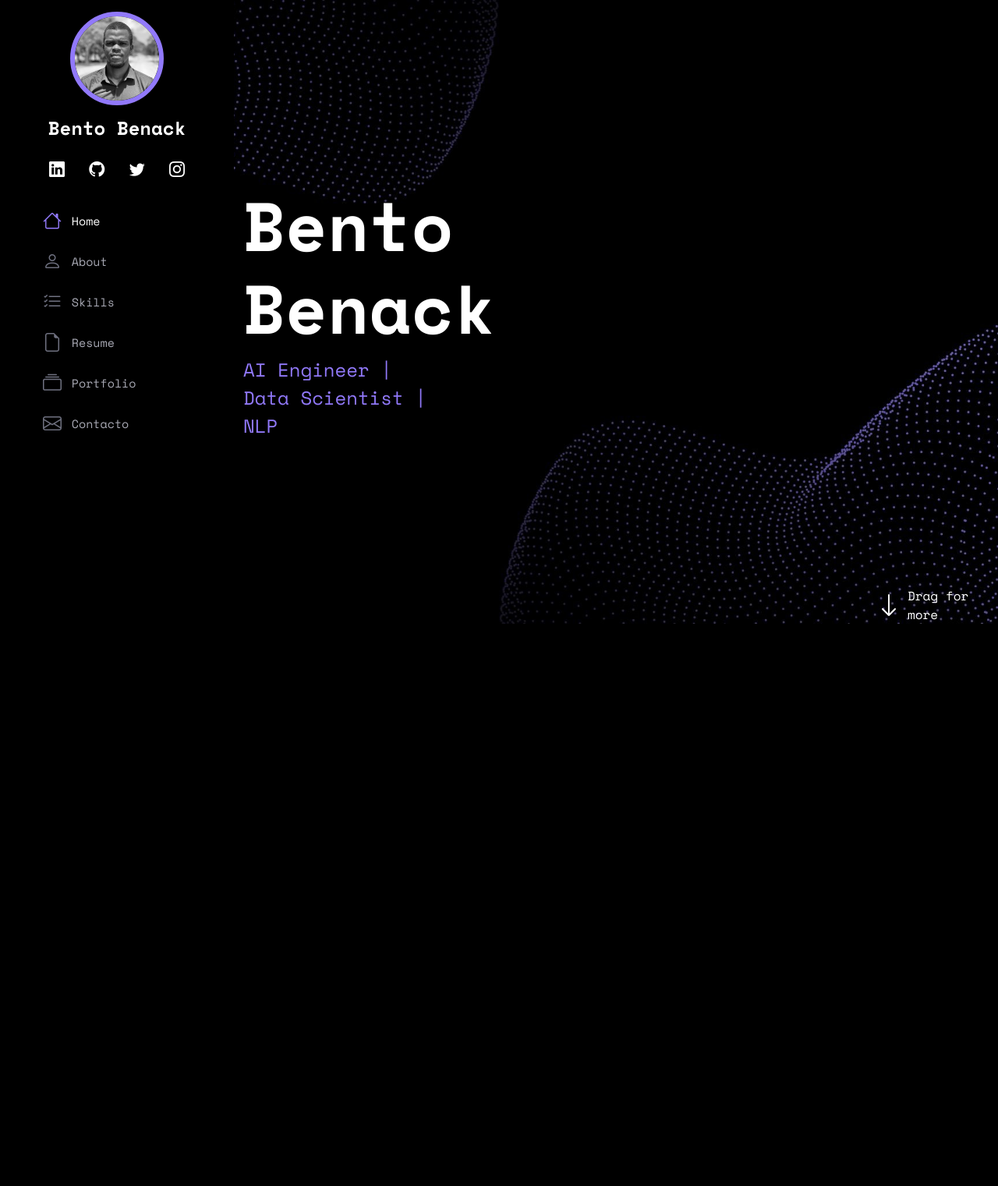
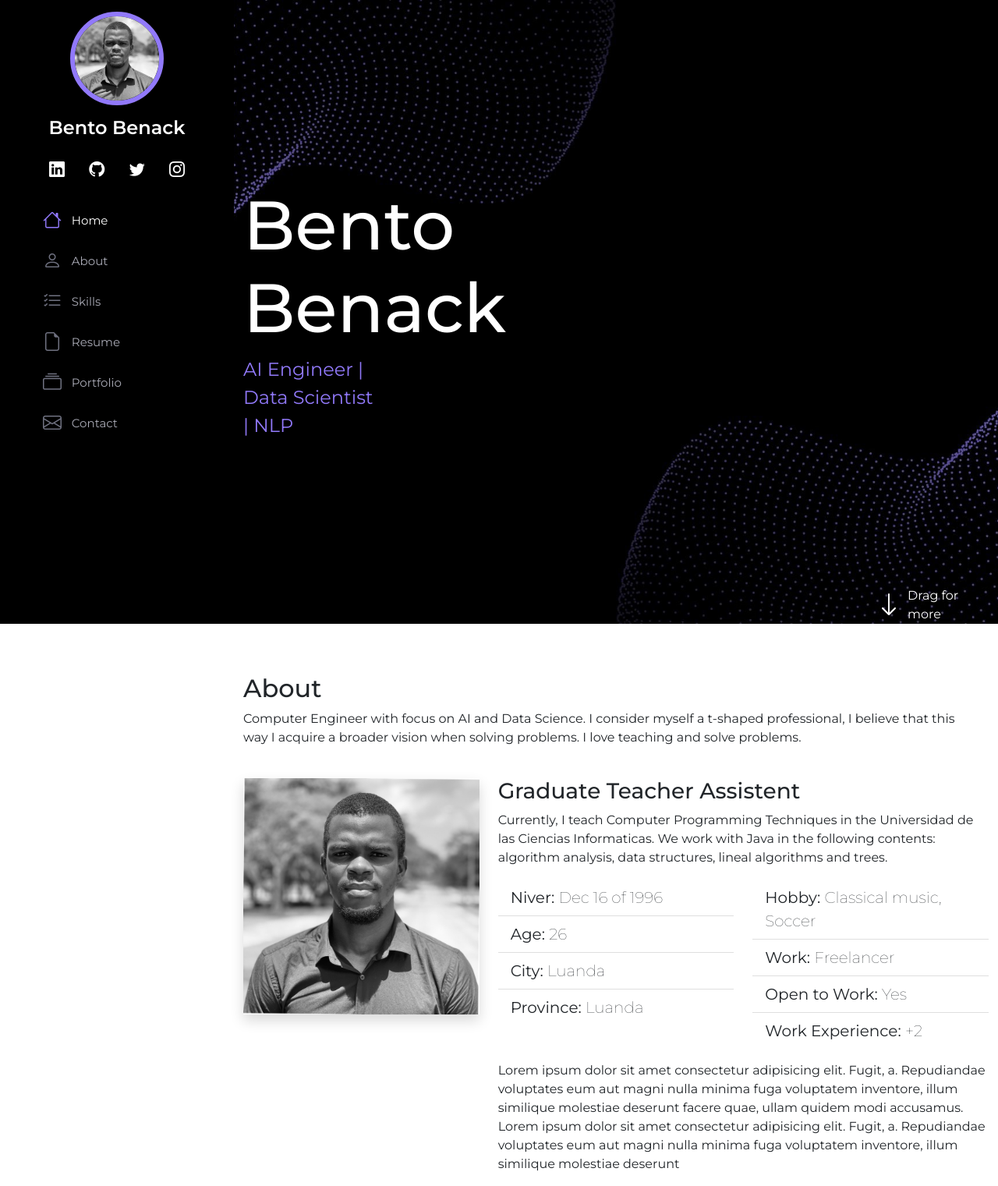
Before and after one commit to bentobenack/portfolio, a Flask app: page / in a window 1280 px wide. Shown: the whole page at 78% size. Before the commit the page ends 800 px from the top, so only its background shows below. Run offline with Flask 2, Linux system fonts and the light colour scheme; some libraries are stand-ins or nearby versions.

Commit message:
about sections and scrollbar-thumb done

```diff
--- a/static/style.css
+++ b/static/style.css
@@ -1,7 +1,9 @@
-@import url('https://fonts.googleapis.com/css2?family=Space+Mono:ital,wght@0,400;0,700;1,400;1,700&display=swap');
+/* @import url('https://fonts.googleapis.com/css2?family=Space+Mono:ital,wght@0,400;0,700;1,400;1,700&display=swap'); */
+@import url('https://fonts.googleapis.com/css2?family=Montserrat:ital,wght@0,100;0,200;0,300;0,400;0,500;0,600;0,700;0,800;0,900;1,100;1,200;1,300;1,400;1,500;1,600;1,700;1,800;1,900&family=Space+Mono:ital,wght@0,400;0,700;1,400;1,700&display=swap');
 
 html, body{
-    font-family: 'Space Mono', monospace;
+    /* font-family: 'Space Mono', monospace; */
+    font-family: 'Montserrat', sans-serif;
     width: 100%;
     height: 100%;
 }
@@ -105,11 +107,11 @@ section#home {
 
 section#home h2{
     font-size: 5.5rem;
-    font-weight: 600;
+    font-weight: 500;
 }
 
 section#home span#subtitle{
-    margin-right: 7.5rem;
+    margin-right: 13rem;
     font-size: 1.5rem;
     color: #9179FA;
 }
@@ -169,3 +171,17 @@ i.menu-mobile {
         margin-left: 0;
     }
 }
+
+*::-webkit-scrollbar {
+    width: 10px;
+}
+
+*::-webkit-scrollbar-track {
+    width: 12px;
+    box-shadow: inset 0 0 .3rem #00000050;
+    background-color: #fff;
+}
+
+*::-webkit-scrollbar-thumb {
+    background-color: #9179FA;
+}
--- a/templates/index.html
+++ b/templates/index.html
@@ -37,33 +37,33 @@
         <nav id="navbar" class="nav-menu">
             <ul class="nav flex-column">
                 <li class="nav-item">
-                  <a class="nav-link active" aria-current="page" href="#">
+                  <a class="nav-link active" aria-current="page" href="#home">
                     <i class="bi bi-house" aria-hidden="true"></i> Home</a>
                 </li>
 
                 <li class="nav-item">
-                  <a class="nav-link" href="#">
+                  <a class="nav-link" href="#about">
                     <i class="bi bi-person" aria-hidden="true"></i> About</a>
                 </li>
 
                 <li class="nav-item">
-                  <a class="nav-link" href="#">
+                  <a class="nav-link" href="#skills">
                     <i class="bi bi-list-check" aria-hidden="true"></i> Skills</a>
                 </li>
 
                 <li class="nav-item">
-                    <a class="nav-link" href="#">
+                    <a class="nav-link" href="#resume">
                         <i class="bi bi-file-earmark" aria-hidden="true"></i> Resume</a>
                 </li>
 
                 <li class="nav-item">
-                    <a class="nav-link" href="#">
+                    <a class="nav-link" href="#portfolio">
                         <i class="bi bi-collection" aria-hidden="true"></i> Portfolio</a>
                 </li>
 
                 <li class="nav-item">
-                    <a class="nav-link" href="#">
-                        <i class="bi bi-envelope" aria-hidden="true"></i> Contacto</a>
+                    <a class="nav-link" href="#contact">
+                        <i class="bi bi-envelope" aria-hidden="true"></i> Contact</a>
                 </li>
 
               </ul>
@@ -81,11 +81,85 @@
             <div class="col-md-7  d-flex justify-content-end align-items-end">
                 <div id="drag" class="d-flex align-items-center">
                     <i class="bi bi-arrow-down text-white pe-2 fs-2" aria-hidden="true"></i>
-                    <a href="">Drag for more</a>
+                    <a href="#about">Drag for more</a>
                 </div>
             </div>
 
+
         </section>
+
+        <section id="about" class="container mt-5">
+            <div class="row w-100">
+                <div class="col-md-12">
+                    <h2 class="pt-3">About</h2>
+
+                    <p>Computer Engineer with focus on AI and Data Science.
+                        I consider myself a t-shaped professional,
+                        I believe that this way I acquire a broader vision when solving problems.
+                        I love teaching and solve problems.
+
+                    </p>
+                </div>
+            </div>
+
+            <div class="row mt-4">
+                <div class="col-md-4">
+                    <img class="img-fluid shadow" src="../static/img/profile.jpeg" alt="Profile Image">
+                </div>
+
+                <div class="col-md-8">
+                    <h3>Graduate Teacher Assistent</h3>
+                    <p>Currently, I teach Computer Programming Techniques in the
+                        Universidad de las Ciencias Informaticas. We work with Java in the following contents:
+                        algorithm analysis, data structures, lineal algorithms and trees.</p>
+
+                    <div class="row mt-3 mb-3">
+                        <div class="col-md-6">
+                            <ul class="list-group list-group-flush fs-5">
+                                <li class="list-group-item">
+                                    Niver: <span class="fw-lighter">Dec 16 of 1996</span>
+                                </li>
+                                <li class="list-group-item">
+                                    Age: <span class="fw-lighter">26</span>
+                                </li>
+                                <li class="list-group-item">
+                                    City: <span class="fw-lighter">Luanda</span>
+                                </li>
+                                <li class="list-group-item">
+                                    Province: <span class="fw-lighter">Luanda</span>
+                                </li>
+                            </ul>
+                        </div>
+                        <div class="col-md-6">
+                            <ul class="list-group list-group-flush fs-5">
+                                <li class="list-group-item">
+                                    Hobby: <span class="fw-lighter">Classical music, Soccer</span>
+                                </li>
+                                <li class="list-group-item">
+                                    Work: <span class="fw-lighter">Freelancer</span>
+                                </li>
+                                <li class="list-group-item">
+                                    Open to Work: <span class="fw-lighter">Yes</span>
+                                </li>
+                                <li class="list-group-item">
+                                    Work Experience: <span class="fw-lighter">+2</span>
+                                </li>
+                            </ul>
+                        </div>
+                    </div>
+
+                    <p>Lorem ipsum dolor sit amet consectetur adipisicing elit. Fugit, a. Repudiandae voluptates
+                        eum aut magni nulla minima fuga voluptatem inventore, illum similique molestiae deserunt
+                        facere quae, ullam quidem modi accusamus.
+                        Lorem ipsum dolor sit amet consectetur adipisicing elit. Fugit, a. Repudiandae voluptates
+                        eum aut magni nulla minima fuga voluptatem inventore, illum similique molestiae deserunt </p>
+                </div>
+
+
+            </div>
+        </section>
+
+
     </main>
     <script src="../static/bootstrap/js/bootstrap.bundle.min.js"></script>
     <script src="../static/script.js"></script>
```
